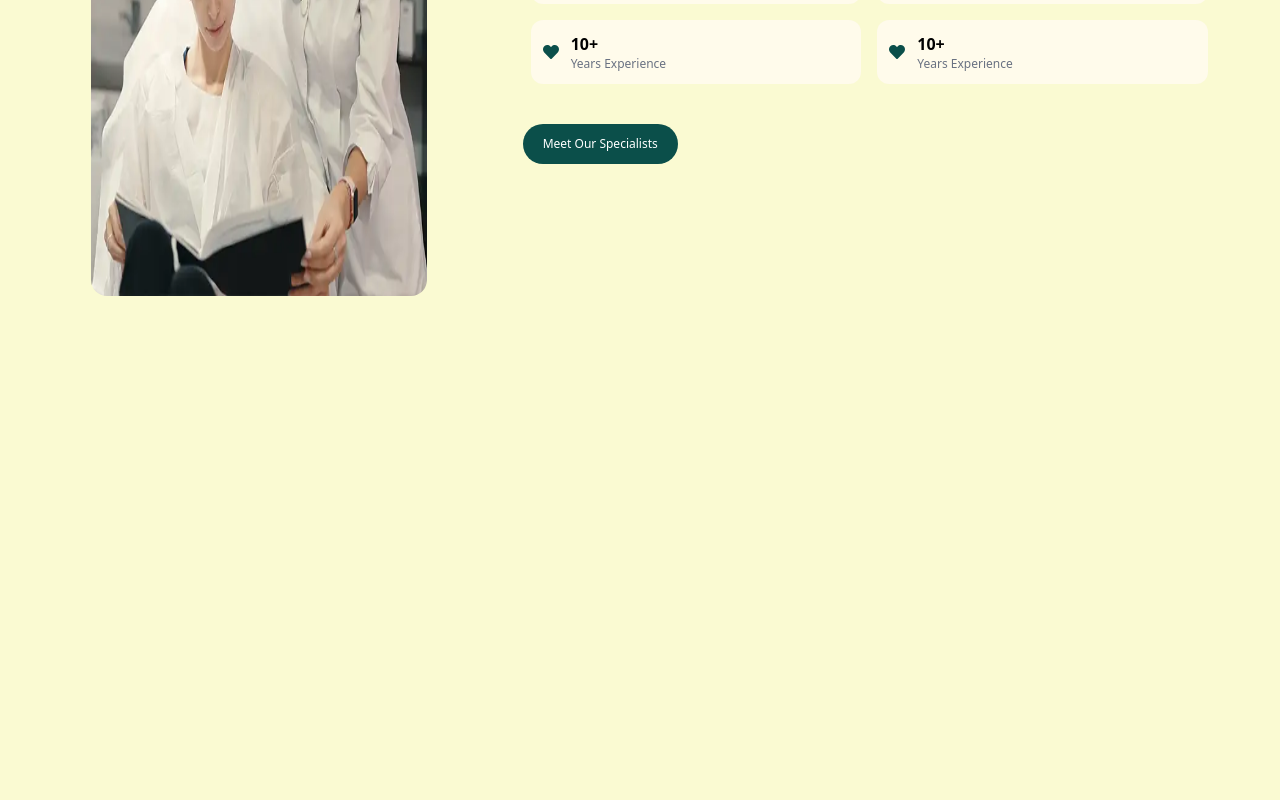
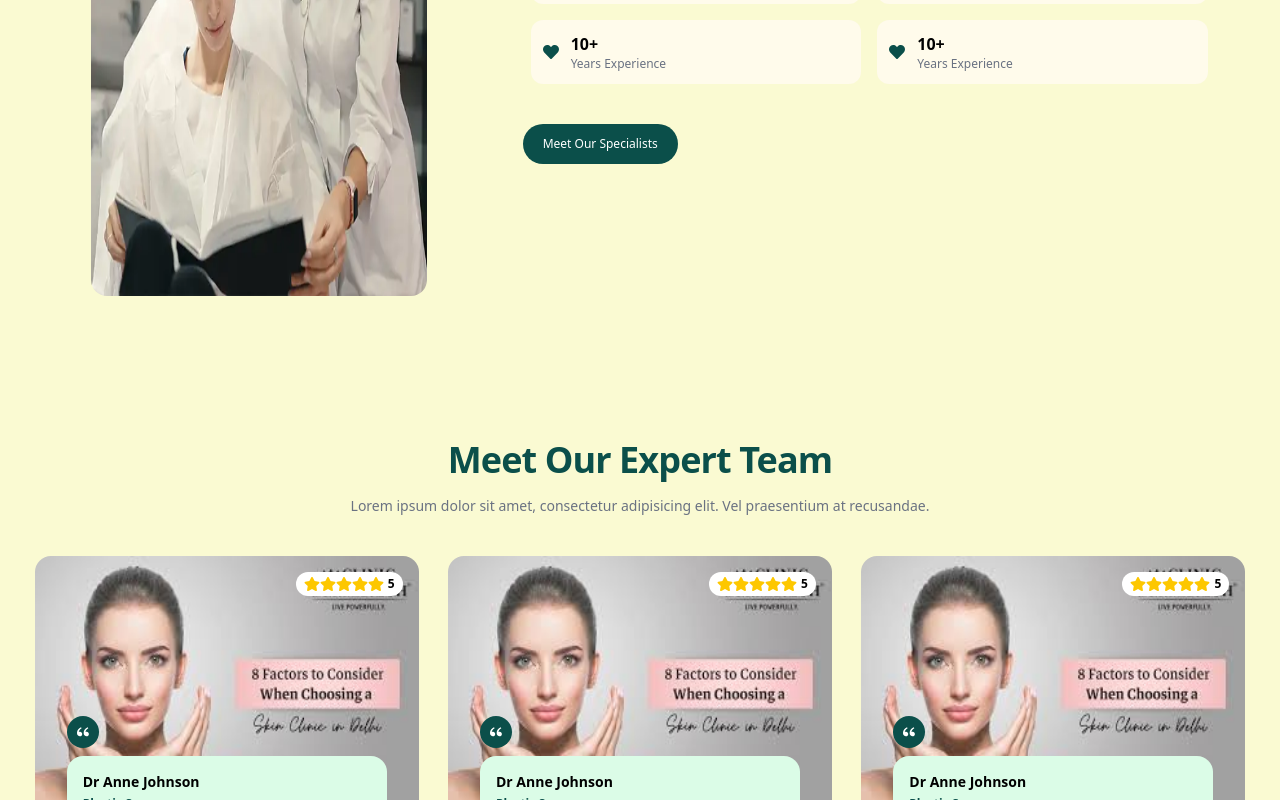
Before and after one commit to arnavsahil/skin-clinic, a React (Vite) app: page / in a window 1280 px wide. Shown: the part 2000-2800 px from the top of the page. Before the commit the page ends 2400 px from the top, so only its background shows below. Built offline with nearby package versions, Linux system fonts and the light colour scheme.

Commit message:
experts initial commit

```diff
--- a/src/App.jsx
+++ b/src/App.jsx
@@ -2,6 +2,7 @@ import React from "react";
 import Home from "./components/Home";
 import Services from "./components/Services";
 import About from "./components/About";
+import Experts from "./components/Experts";
 
 const App = () => {
   return (
@@ -9,6 +10,7 @@ const App = () => {
       <Home></Home>
       <Services></Services>
       <About></About>
+      <Experts></Experts>
     </div>
   );
 };
--- /dev/null
+++ b/src/components/Experts.jsx
@@ -0,0 +1,139 @@
+import React from "react";
+import skinexpert from "../assets/skinexpert.jpg";
+import { RiDoubleQuotesL } from "react-icons/ri";
+import { FaStar } from "react-icons/fa";
+
+const Experts = () => {
+  return (
+    <div className="h-screen w-screen">
+      <div className="flex flex-col items-center justify-center p-10">
+        <h4 className="text-4xl font-bold text-teal-900 tracking-tight">
+          Meet Our Expert Team
+        </h4>
+        <p className="text-sm text-gray-500 mt-4">
+          Lorem ipsum dolor sit amet, consectetur adipisicing elit. Vel
+          praesentium at recusandae.
+        </p>
+      </div>
+      {/* cards */}
+      <div className="cards flex justify-around px-5">
+        <div className="card1 relative w-96 h-104 rounded-2xl">
+          <img src={skinexpert} className="h-3/5 rounded-t-2xl" />
+          <div className="h-2/5 rounded-b-2xl bg-white"></div>
+          <div className="absolute left-8 top-40 rounded-full bg-teal-900 p-2">
+            <RiDoubleQuotesL className="text-white" />
+          </div>
+          <div className="ratings absolute top-4 right-4 flex items-center px-2 py-1 rounded-4xl bg-white">
+            <FaStar className="text-yellow-400 bg-content"/>
+            <FaStar className="text-yellow-400 bg-content"/>
+            <FaStar className="text-yellow-400 bg-content"/>
+            <FaStar className="text-yellow-400 bg-content"/>
+            <FaStar className="text-yellow-400 bg-content"/>
+            <span className="text-xs font-bold ml-1">5</span>
+          </div>
+          <div className="absolute bottom-6 left-8 h-48 w-80 rounded-2xl bg-green-100 p-4">
+            <h4 className="text-sm text-black font-bold">
+              Dr Anne Johnson
+            </h4>
+            <h4 className="text-xs text-teal-900 font-bold mt-1">
+              Plastic Surgeon
+            </h4>
+            <p className="text-xs text-gray-500 mt-3">
+              Lorem ipsum dolor sit amet consectetur adipisicing elit.
+              Consectetur, in Lorem ipsum dolor sit! dolor sit amet consectetur
+            </p>
+            <div className="flex gap-2 mt-6">
+              <button className="text-xs rounded-4xl bg-white text-teal-900 font-bold px-3 py-1">
+                Facelifts
+              </button>
+              <button className="text-xs rounded-4xl bg-white text-teal-900 font-bold px-3 py-1">
+                Rhionoplasty
+              </button>
+              <button className="text-xs rounded-4xl bg-white text-teal-900 font-bold px-3 py-1">
+                Blepharoplasty
+              </button>
+            </div>
+          </div>
+        </div>
+        <div className="card1 relative w-96 h-104 rounded-2xl">
+          <img src={skinexpert} className="h-3/5 rounded-t-2xl" />
+          <div className="h-2/5 rounded-b-2xl bg-white"></div>
+          <div className="absolute left-8 top-40 rounded-full bg-teal-900 p-2">
+            <RiDoubleQuotesL className="text-white" />
+          </div>
+          <div className="ratings absolute top-4 right-4 flex items-center px-2 py-1 rounded-4xl bg-white">
+            <FaStar className="text-yellow-400 bg-content"/>
+            <FaStar className="text-yellow-400 bg-content"/>
+            <FaStar className="text-yellow-400 bg-content"/>
+            <FaStar className="text-yellow-400 bg-content"/>
+            <FaStar className="text-yellow-400 bg-content"/>
+            <span className="text-xs font-bold ml-1">5</span>
+          </div>
+          <div className="absolute bottom-6 left-8 h-48 w-80 rounded-2xl bg-green-100 p-4">
+            <h4 className="text-sm text-black font-bold">
+              Dr Anne Johnson
+            </h4>
+            <h4 className="text-xs text-teal-900 font-bold mt-1">
+              Plastic Surgeon
+            </h4>
+            <p className="text-xs text-gray-500 mt-3">
+              Lorem ipsum dolor sit amet consectetur adipisicing elit.
+              Consectetur, in Lorem ipsum dolor sit! dolor sit amet consectetur
+            </p>
+            <div className="flex gap-2 mt-6">
+              <button className="text-xs rounded-4xl bg-white text-teal-900 font-bold px-3 py-1">
+                Facelifts
+              </button>
+              <button className="text-xs rounded-4xl bg-white text-teal-900 font-bold px-3 py-1">
+                Rhionoplasty
+              </button>
+              <button className="text-xs rounded-4xl bg-white text-teal-900 font-bold px-3 py-1">
+                Blepharoplasty
+              </button>
+            </div>
+          </div>
+        </div>
+        <div className="card1 relative w-96 h-104 rounded-2xl">
+          <img src={skinexpert} className="h-3/5 rounded-t-2xl" />
+          <div className="h-2/5 rounded-b-2xl bg-white"></div>
+          <div className="absolute left-8 top-40 rounded-full bg-teal-900 p-2">
+            <RiDoubleQuotesL className="text-white" />
+          </div>
+          <div className="ratings absolute top-4 right-4 flex items-center px-2 py-1 rounded-4xl bg-white">
+            <FaStar className="text-yellow-400 bg-content"/>
+            <FaStar className="text-yellow-400 bg-content"/>
+            <FaStar className="text-yellow-400 bg-content"/>
+            <FaStar className="text-yellow-400 bg-content"/>
+            <FaStar className="text-yellow-400 bg-content"/>
+            <span className="text-xs font-bold ml-1">5</span>
+          </div>
+          <div className="absolute bottom-6 left-8 h-48 w-80 rounded-2xl bg-green-100 p-4">
+            <h4 className="text-sm text-black font-bold">
+              Dr Anne Johnson
+            </h4>
+            <h4 className="text-xs text-teal-900 font-bold mt-1">
+              Plastic Surgeon
+            </h4>
+            <p className="text-xs text-gray-500 mt-3">
+              Lorem ipsum dolor sit amet consectetur adipisicing elit.
+              Consectetur, in Lorem ipsum dolor sit! dolor sit amet consectetur
+            </p>
+            <div className="flex gap-2 mt-6">
+              <button className="text-xs rounded-4xl bg-white text-teal-900 font-bold px-3 py-1">
+                Facelifts
+              </button>
+              <button className="text-xs rounded-4xl bg-white text-teal-900 font-bold px-3 py-1">
+                Rhionoplasty
+              </button>
+              <button className="text-xs rounded-4xl bg-white text-teal-900 font-bold px-3 py-1">
+                Blepharoplasty
+              </button>
+            </div>
+          </div>
+        </div>
+      </div>
+    </div>
+  );
+};
+
+export default Experts;
--- a/src/components/Home.jsx
+++ b/src/components/Home.jsx
@@ -62,8 +62,8 @@ const Home = () => {
             src={clinicImg}
             className="absolute right-60  z-1 h-80 w-80 rounded-full"
           />
-          <div className="absolute right-80 top-30 w-72 h-72 rounded-full bg-teal-500"></div>
-          <div className="absolute right-36 top-60 w-72 h-72 rounded-full bg-teal-600"></div>
+          <div className="absolute right-80 top-30 w-72 h-72 rounded-full bg-green-100"></div>
+          <div className="absolute right-36 top-60 w-72 h-72 rounded-full bg-green-200"></div>
         </div>
       </div>
     </div>
```
Also changed, not shown: src/assets/skinexpert.jpg (added).
